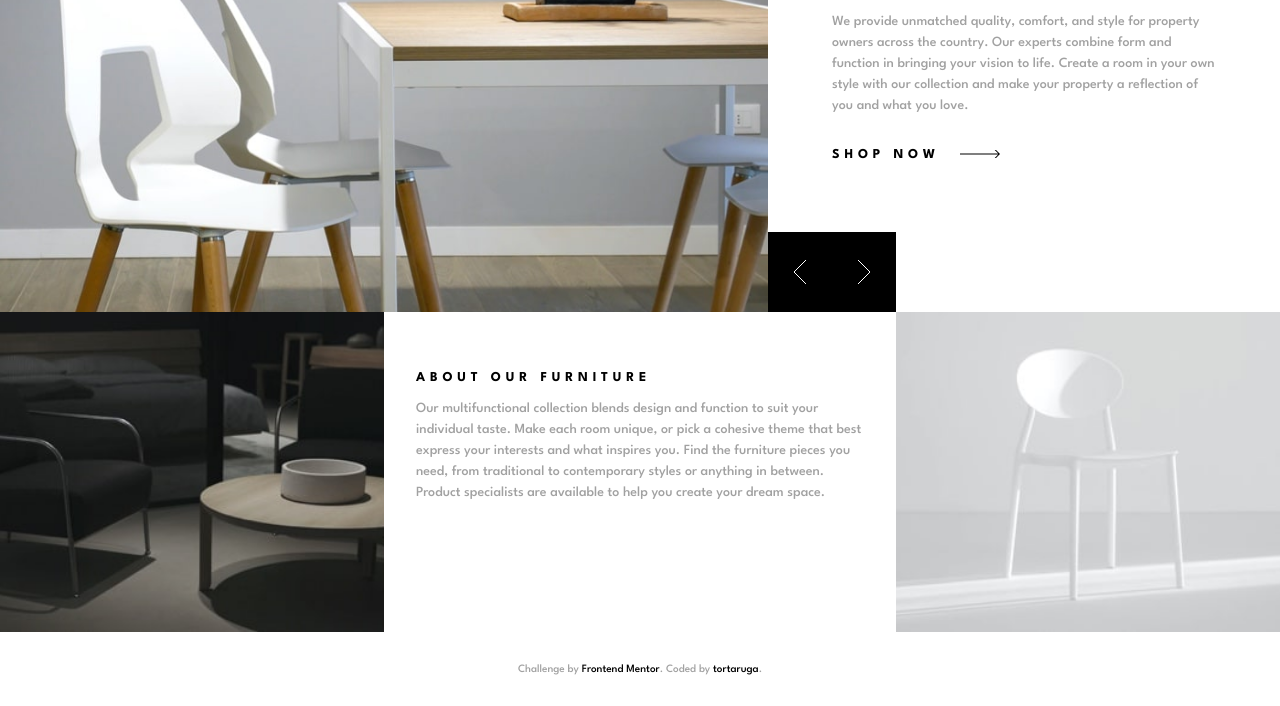
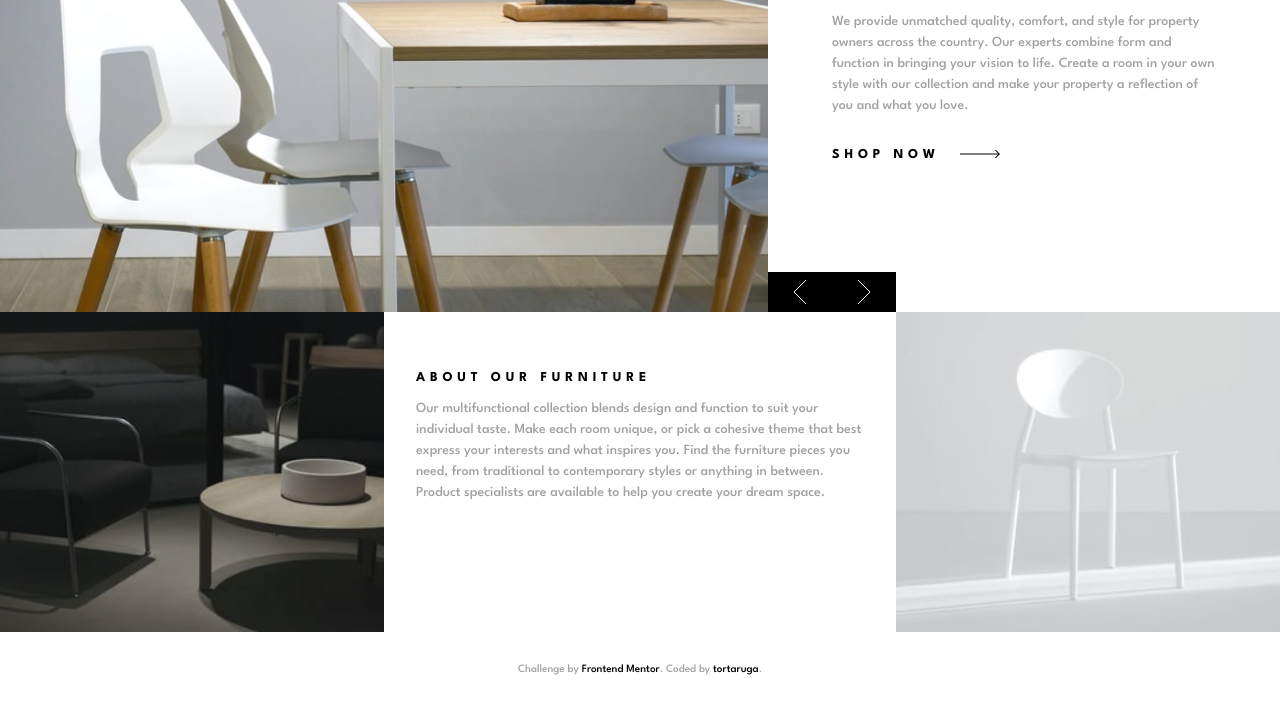
Before and after one commit to tortaruga/room-homepage, a plain HTML site: page index.html in a window 1280 px wide. Shown: the part 168-874 px from the top of the page. Drawn offline with Linux system fonts and the light colour scheme.

Commit message:
updated styles.css

```diff
--- a/app.js
+++ b/app.js
@@ -120,6 +120,6 @@ closeMenuBtn.addEventListener('click', () => {
 })
 
 
-if (window.innerWidth > 700) {
+if (window.innerWidth > 800) {
     main.appendChild(mainImgButtons);
 }
--- a/styles.scss
+++ b/styles.scss
@@ -69,7 +69,7 @@ nav {
     align-items: center;
     justify-content: space-between;
     width: 30%;
-    height: 3rem;
+    height: 2.5rem;
 }
 
 .main-img__button {
@@ -87,7 +87,6 @@ nav {
    }
 }
 
-
 .main-img__button--next {
     background: black url(./images/icon-angle-right.svg) no-repeat;
     background-position: center;
@@ -96,7 +95,7 @@ nav {
         background: $grey-1 url(./images/icon-angle-right.svg) no-repeat;
         background-position: center;
        }
-   }
+    }
 
 .main__description, .main__about {
     padding: 3rem 2rem;
@@ -181,7 +180,7 @@ footer {
     main {
         display: grid;
         grid-template-columns: 30% 30% 10% 30%;
-        grid-template-rows: 50%  10% 40%;
+        grid-template-rows: 55%  5% 40%;
         min-height: 100vh;
         width: 100%;
     }
```
Also changed, not shown: styles.css, 1 other file.
